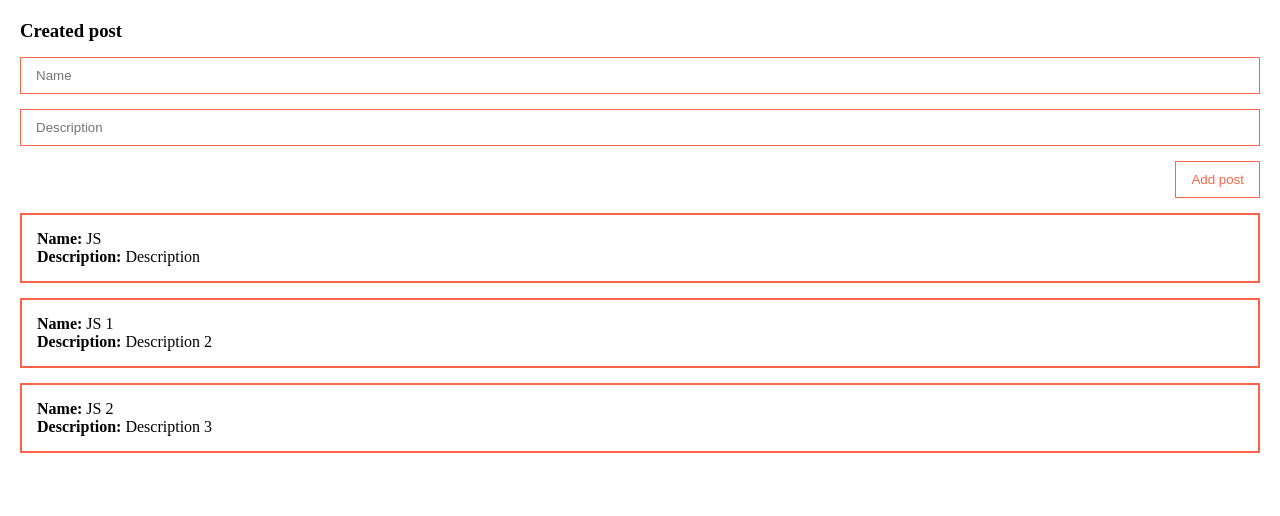
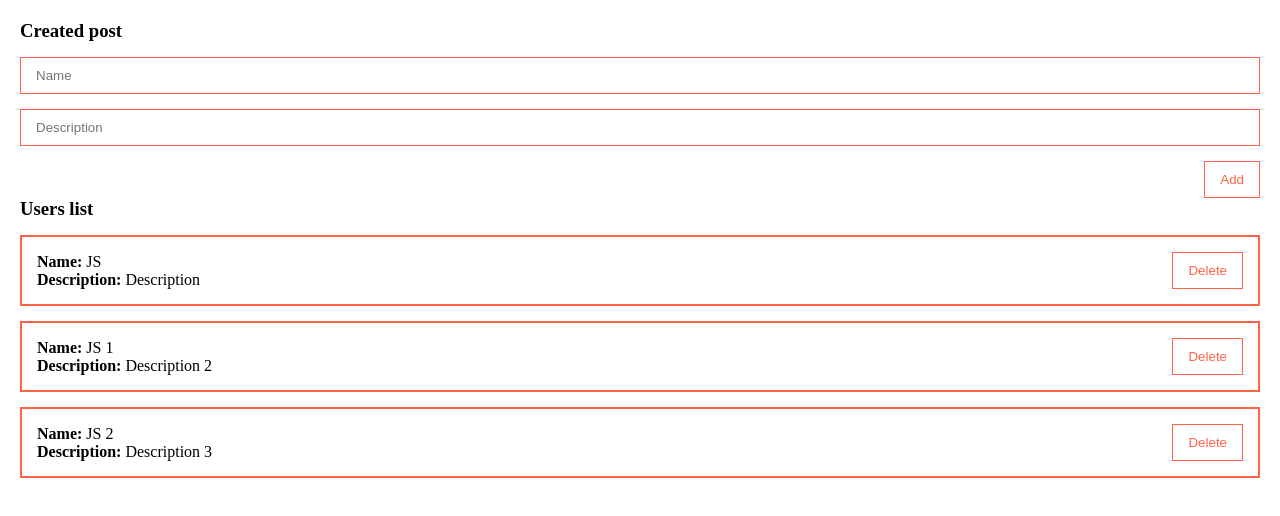
Before and after one commit to svmoskalyov/vue-lesson-01, a Vue app: page / in a window 1280 px wide. Shown: the top 516 px of the page. Built offline with nearby package versions, Linux system fonts and the light colour scheme.

Commit message:
added MyButton

```diff
--- a/src/components/PostForm.vue
+++ b/src/components/PostForm.vue
@@ -22,11 +22,18 @@
       type="text"
       placeholder="Description"
     /> -->
-    <button class="btn" @click="createPost">Add post</button>
+    <my-button
+      style="align-self: flex-end; margin-top: 15px"
+      @click="createPost"
+    >
+      Add
+    </my-button>
   </form>
 </template>
 
 <script>
+
+
 export default {
   name: "PostForm",
   data() {
@@ -47,6 +54,7 @@ export default {
       };
     },
   },
+
 };
 </script>
 
@@ -62,19 +70,4 @@ form {
   padding: 10px 15px;
   margin-top: 15px;
 }
-
-.btn {
-  margin-top: 15px;
-  align-self: flex-end;
-  padding: 10px 15px;
-  background: none;
-  color: tomato;
-  border: 1px solid tomato;
-  cursor: pointer;
-
-  &:hover {
-    background: tomato;
-    color: #fff;
-  }
-}
 </style>
--- /dev/null
+++ b/src/components/PostItem.vue
@@ -0,0 +1,37 @@
+<template>
+  <div class="post">
+    <div>
+      <div><strong>Name: </strong> {{ post.title }}</div>
+      <div><strong>Description: </strong> {{ post.body }}</div>
+    </div>
+    <div class="post__btns">
+      <my-button>Delete</my-button>
+    </div>
+  </div>
+</template>
+
+<script>
+
+
+export default {
+  name: "PostItem",
+  props: {
+    post: {
+      type: Object,
+      required: true,
+    },
+  },
+
+};
+</script>
+
+<style scoped>
+.post {
+  display: flex;
+  align-items: center;
+  justify-content: space-between;
+  padding: 15px;
+  border: 2px solid tomato;
+  margin-top: 15px;
+}
+</style>
--- a/src/components/PostList.vue
+++ b/src/components/PostList.vue
@@ -1,13 +1,18 @@
 <template>
-  <div class="post" v-for="post in posts">
-    <div><strong>Name: </strong> {{ post.title }}</div>
-    <div><strong>Description: </strong> {{ post.body }}</div>
+  <div>
+    <h3>Users list</h3>
+    <post-item v-for="post in posts" :post="post" />
   </div>
 </template>
 
 <script>
+import PostItem from "./PostItem.vue";
+
 export default {
   name: "PostList",
+  components: {
+    PostItem,
+  },
   props: {
     posts: {
       type: Array,
@@ -17,10 +22,4 @@ export default {
 };
 </script>
 
-<style scoped>
-.post {
-  padding: 15px;
-  border: 2px solid tomato;
-  margin-top: 15px;
-}
-</style>
+<style scoped></style>
--- /dev/null
+++ b/src/components/UI/MyButton.vue
@@ -0,0 +1,26 @@
+<template>
+  <button class="btn">
+    <slot></slot>
+  </button>
+</template>
+
+<script>
+export default {
+  name: "my-button",
+};
+</script>
+
+<style scoped>
+.btn {
+  padding: 10px 15px;
+  background: none;
+  color: tomato;
+  border: 1px solid tomato;
+  cursor: pointer;
+
+  &:hover {
+    background: tomato;
+    color: #fff;
+  }
+}
+</style>
--- /dev/null
+++ b/src/components/UI/index.js
@@ -0,0 +1,3 @@
+import MyButton from "@/components/UI/MyButton";
+
+export default [MyButton];
--- a/src/main.js
+++ b/src/main.js
@@ -1,4 +1,11 @@
 import { createApp } from "vue";
 import App from "./App.vue";
+import components from "@/components/UI";
 
-createApp(App).mount("#app");
+const app = createApp(App);
+
+components.forEach((component) => {
+  app.component(component.name, component);
+});
+
+app.mount("#app");
```
